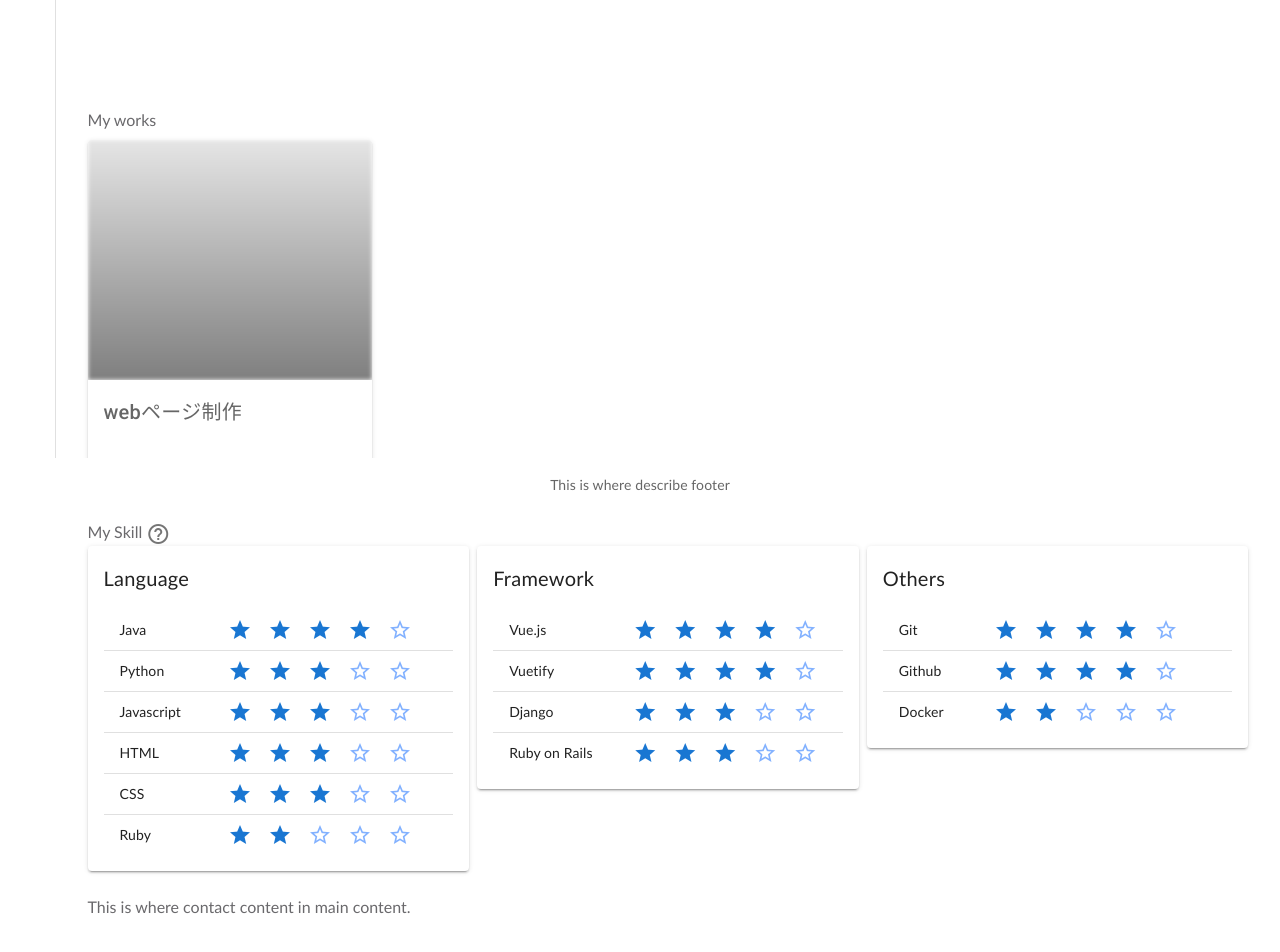
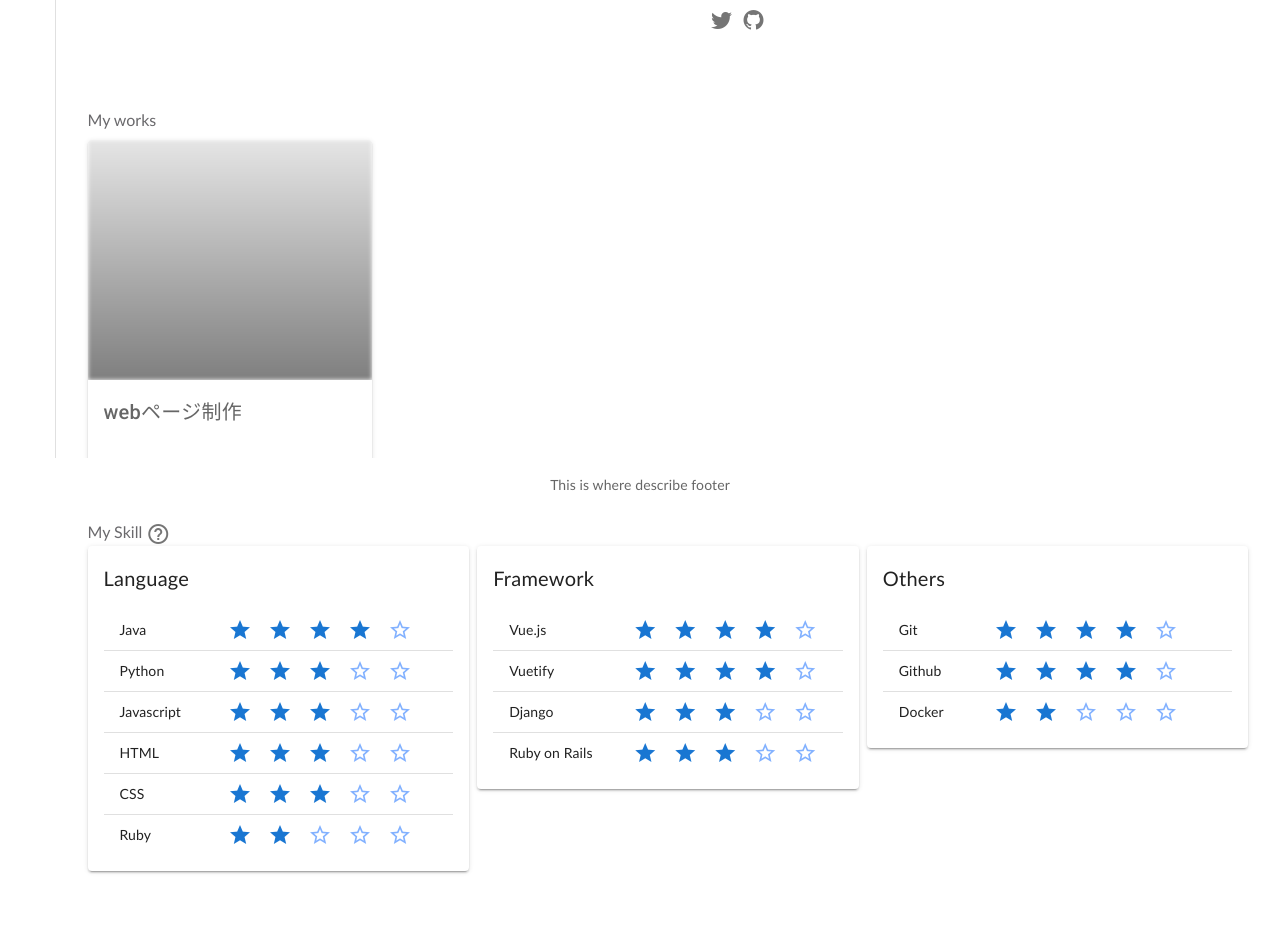
Before and after one commit to ytskmt14/portfolio, a Vue app: page / in a window 1280 px wide. Shown: the part 288-1240 px from the top of the page. Built offline with nearby package versions, Linux system fonts and the light colour scheme.

Commit message:
delete contact content

```diff
--- a/src/App.vue
+++ b/src/App.vue
@@ -44,4 +44,10 @@ export default {
   font-family: "Gill Sans", "Gill Sans MT", Calibri, "Trebuchet MS", sans-serif;
   color: #6a696c;
 }
+
+a {
+  color: #6a696c;
+  text-decoration: none;
+}
+
 </style>
--- a/src/components/organisms/MainContentAbout.vue
+++ b/src/components/organisms/MainContentAbout.vue
@@ -16,8 +16,27 @@
               <v-card-text>
                 福岡でゆるゆると楽しくwebエンジニアやってます。<br />
                 web開発、AR開発あたりに興味があります。<br />
-                ここ最近は、Vue.jsにハマっています。
+                珈琲も大好き。<br />
+                休日はだいたい自分で淹れた珈琲飲みながら開発してます。
               </v-card-text>
+
+              <v-card-actions>
+                <v-row
+                  align="center"
+                  justify="end"
+                  >
+                  <span class="mr-2">
+                    <a href="https://twitter.com/sorigeeeen">
+                      <v-icon>mdi-twitter</v-icon>
+                    </a>
+                  </span>
+                  <span>
+                    <a href="https://github.com/ytskmt14">
+                      <v-icon>mdi-github</v-icon>
+                    </a>
+                  </span>
+                </v-row>
+              </v-card-actions>
             </div>
           </div>
         </v-card>
--- a/src/components/organisms/MainContentContact.vue
+++ b/src/components/organisms/MainContentContact.vue
@@ -1,5 +1,26 @@
 <template>
-  <div>
-    This is where contact content in main content.
+  <div id="contact">
+    <div>Contact</div>
+    <v-card
+      class="mx-auto"
+      max-width="500"
+      >
+      <v-card-title>
+        <v-icon large left> mdi-twitter </v-icon>
+        <span class="title font-weight-light"> なにかあればTwitterまで</span>
+      </v-card-title>
+      <v-card-text class="headline font-weight-bold">
+        一緒にワクワクできることやりましょう！
+      </v-card-text>
+      <v-card-actions>
+        <v-row class="mb-2 mr-2" align="center" justify="end">
+          <v-icon class="mr-1">mdi-heart</v-icon>
+          <span class="subheading mr-2">256</span>
+          <span class="mr-1">·</span>
+          <v-icon class="mr-1"> mdi-share-variant </v-icon>
+          <span class="subheading">45</span>
+        </v-row>
+      </v-card-actions>
+    </v-card>
   </div>
 </template>
--- a/src/components/organisms/SideMenuContent.vue
+++ b/src/components/organisms/SideMenuContent.vue
@@ -30,16 +30,8 @@ export default {
         { title: "About", icon: "mdi-account", link: "#about" },
         { title: "Work", icon: "mdi-dev-to", link: "#work" },
         { title: "Skill", icon: "mdi-puzzle", link: "#skill" },
-        { title: "Contact", icon: "mdi-account-box", link: "#contact" },
       ],
     };
   },
 };
 </script>
-
-<style scoped>
-a {
-  text-decoration: none;
-  text-decoration-color: #6a696c;
-}
-</style>
--- a/src/pages/MainContent.vue
+++ b/src/pages/MainContent.vue
@@ -11,10 +11,6 @@
     <v-col cols="12">
       <SkillContent />
     </v-col>
-    <v-divider />
-    <v-col cols="12">
-      <ContactContent />
-    </v-col>
   </v-row>
 </template>
 
@@ -22,14 +18,12 @@
 import AboutContent from "../components/organisms/MainContentAbout";
 import WorkContent from "../components/organisms/MainContentWork";
 import SkillContent from "../components/organisms/MainContentSkill";
-import ContactContent from "../components/organisms/MainContentContact";
 
 export default {
   components: {
     AboutContent,
     WorkContent,
     SkillContent,
-    ContactContent,
   },
   data() {
     return {}
```
